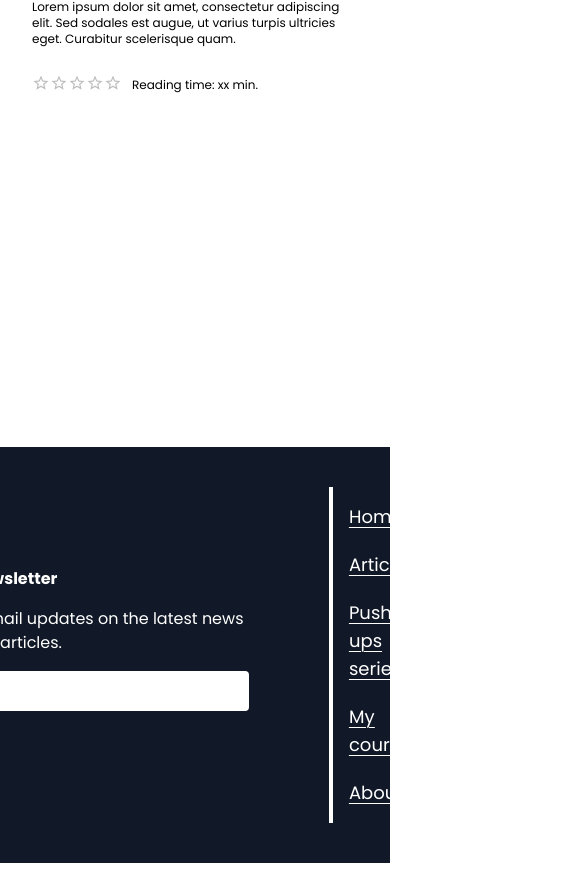
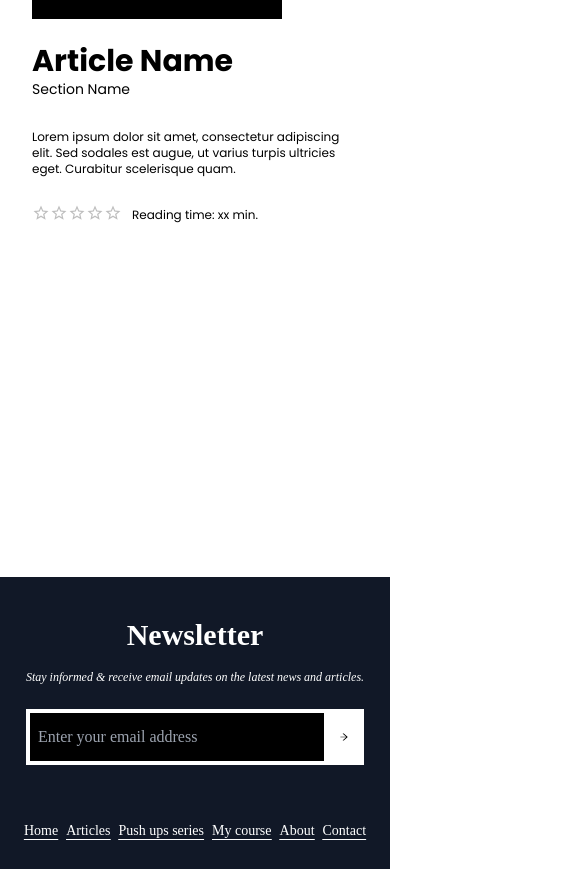
Before and after one commit to ReneDurbak/bruncik_blog, a React (Vite) app in the folder client/: page /articles in a window 390 px wide. Shown: the part 2018-2887 px from the top of the page, 585 px wide, since content can reach past the window. Built offline with nearby package versions, Linux system fonts and the light colour scheme; a web font is replaced by a local one.

Commit message:
Home page added intro picture, footer finished (fully responsive), contact form in about page, registration form in my course page via email, updated introduction in about page, Who am I? secton updated, added smooth arrow to articles page, fixed vaildation in contact/registration forms

```diff
--- a/client/src/components/Email.jsx
+++ b/client/src/components/Email.jsx
@@ -6,8 +6,7 @@ import { useState } from 'react'
 export default function Email(){
   const[email,setEmail] = useState("")
   const [message, setMessage] = useState("")
-  const [name, setName] = useState("")
-  const [error,setError] = useState(false)
+  const [error, setError] = useState(true)
 
     function handleChange(e){
       e.preventDefault()
@@ -21,71 +20,56 @@ export default function Email(){
       const rgExp = /^[a-zA-Z0-9._]+@[a-z]+\.[a-z]{2,6}$/
 
       if(rgExp.test(email)){
-        setMessage("Email is Valid")
-        if(name.length == 0){
-          setError(true)
-        }else{
+        setError(false)
+        setMessage("Message was sent succesfully")
         emailjs.sendForm(
           'test123',
-           'template_nbi58c7',
+           'tempEmail',
             e.target,
             '6Rv8j2Hq5xEQ8kKOX'
             ).then(res=>{
-              console.log(res)
+              //console.log(res)
             }).catch(err=> console.error(err))
-          }
+
       } else if(email === ""){
+        setError(true)
         setMessage("Please Enter email")
-        if(name.length == 0){
-          setError(true)
-        }
+
       } else if(!rgExp.test(email)){
+        setError(true)
         setMessage("Email is not valid")
-        if(name.length == 0){
-          setError(true)
-        }
+
       }else {
         setMessage("")
-        if(name.length == 0){
-          setError(true)
-        }
+
       }
 
 
     }
     return(
         <>
-        <div className="max-w-[1240px] mx-auto mb-[300px]"  id="Email">
+        <div className="max-w-[1240px] mx-auto mb-[450px]"  id="Email">
             <div className='mx-2'>
             <h1 className="sm:text-4xl text-2xl font-bold text-center mb-8">Registration form</h1>
             </div>
   <form
-  className="bg-slate-300 border-black  shadow-2xl rounded-2xl lg:px-8 px-4 py-10 mb-4 md:mx-[150px] mx-[20px] sm:text-base text-sm"
+  className="bg-slate-300 border-black  shadow-2xl rounded-2xl  lg:px-0 px-10 py-8 mb-4 lg:mx-[200px] mx-[50px] sm:text-base text-sm"
   onSubmit={sendEmail}
 
   >
         <div className="lg:mx-[75px]">
-    <div className="mb-4">
-      <label className="block text-gray-700 text-sm font-bold mb-2" >
-        Name
+
+
+    <div className="">
+      <label className="block text-gray-700 text-sm font-bold mb-2">
+        E-mail
       </label>
-      <input type="text" name="name" onChange={e=> setName(e.target.value)} className="shadow border duration-200 ease-in-out rounded w-full py-2 px-3 text-gray-700 leading-tight focus:outline-none mb-1 focus:shadow-xl outline-none" />
-      {error&&name.length<=0? <label className="text-white font-bold lg:text-sm text-xs">Name can't be empty</label>:""}
+      <input type="email" name="user_Email" onChange={e=>setEmail(e.target.value)} className="shadow border duration-200 ease-in-out  rounded w-full py-2 px-3 text-gray-700  leading-tight focus:outline-none focus:shadow-lg outline-none "/>
+      <div className={error? 'text-red-400 font-regular font-bold mt-1 lg:text-sm text-xs' : 'text-emerald-600 font-regular font-bold mt-1 lg:text-sm text-xs'}>{message}</div>
     </div>
 
 
-    <div className="mb-10">
-      <label className="block text-gray-700 text-sm font-bold mb-2">
-        E-mail
-      </label>
-      <input type="email" name="user_Email" onChange={e=>setEmail(e.target.value)} className="shadow border duration-200 ease-in-out  rounded w-full py-2 px-3 text-gray-700  leading-tight focus:outline-none focus:shadow-xl outline-none "/>
-      <div className='text-white font-regular font-bold mt-1 lg:text-sm text-xs'>{message}</div>
-    </div>
-
-
-    <div className="mb-2">
-        <label className="block text-gray-700 text-sm font-bold mb-2">Message</label>
-        <textarea rows={4} name="message" className="w-full duration-200 ease-in-out px-3 py-2 rounded shadow focus:shadow-md outline-none "/>
+    <div className="mt-4">
    <input type="submit" value="Send" className="flex  bg-gray-600 duration-200 ease-in-out py-1 px-3 mt-3 text-md  rounded-xl font-bold text-white hover:bg-gray-700 active:text-black"/>
    </div>
 
--- a/client/src/components/Footer.jsx
+++ b/client/src/components/Footer.jsx
@@ -1,65 +1,118 @@
-import React from "react"
-import{SiInstagram, SiGmail, SiFacebook, SiSnapchat} from 'react-icons/si'
+import{SiInstagram, SiTwitter, SiFacebook, SiYoutube} from 'react-icons/si'
 import { Link } from "react-router-dom"
+import {AiOutlineArrowRight} from 'react-icons/ai'
+import emailjs from 'emailjs-com'
+import { useState } from 'react'
 
-function Footer(){
+
+export default function Footer(){
+
+
+  const[email,setEmail] = useState("")
+  const [message, setMessage] = useState("")
+  const [error, setError] = useState(true)
+
+    function handleChange(e){
+      e.preventDefault()
+      setEmail(e.target.value)
+    }
+
+
+
+    function sendEmail(e){
+      e.preventDefault()
+      const rgExp = /^[a-zA-Z0-9._]+@[a-z]+\.[a-z]{2,6}$/
+
+
+      if(rgExp.test(email)){
+        setError(false)
+        setMessage("Message was sent succesfully")
+        emailjs.sendForm(
+          'test123',
+           'tempEmail',
+            e.target,
+            '6Rv8j2Hq5xEQ8kKOX'
+            ).then(res=>{
+              console.log(res)
+            }).catch(err=> console.error(err))
+
+      } else if(email === ""){
+        setError(true)
+        setMessage("Please Enter email")
+
+      } else if(!rgExp.test(email)){
+        setError(true)
+        setMessage("Email is not valid")
+
+      }else {
+        setMessage("")
+
+      }
+    }
 
 
 return(
     <>
-    <footer className=" bg-gray-900 mt-auto py-10">
-      <div className="flex flex-row items-center justify-center max-w-[1920px] mx-auto">
-      <div className=" basis-1/3 mr-20  ">
- <h1 className=" text-white my-1 sm:text-lg md:text-2xl text-md text-center font-bold mt-0">
+    <footer className="bg-gray-900 mt-auto py-10 font-spectral w-full">
+  <div className="flex flex-col xl:flex-row items-center justify-center xl:max-w-[1800px] 2xl:mx-auto sm:max-w-[600px]  xl:mx-4  mx-auto ">
+
+    {/* Newsletter */}
+    <div className="xl:basis-1/3 xl:mr-20">
+      <h1 className="text-white my-1  text-3xl  text-center font-bold mt-0">
         Newsletter
       </h1>
-  <div className="">
-  <div className="text-white text-base mt-4 text-center">Stay informed & receive email updates on the latest news and articles. </div>
+      <div className="sm:w-[450px]  mx-auto ">
+        <div className="text-white sm:text-lg text-xs mx-auto mt-4 xl:text-left text-center italic w-full ">Stay informed & receive email updates on the latest news and articles.</div>
       </div>
-        <div className="my-2 text-center ">
-        <input size="30" className="px-2 py-2 rounded si mb-6 mt-2"/>
-        </div>
+
+      <form className="my-4 sm:w-[450px] w-full mx-auto"   onSubmit={sendEmail} >
+        < div className="flex items-center">
+          <input type="email" name="user_Email" onChange={e=>setEmail(e.target.value)} placeholder="Enter your email address" className="px-2 2xl:py-[14px] sm:py-[13px] py-[12px] mb-6 mt-2 w-full focus:outline-none focus:shadow-xl outline-none bg-black float-left text-white border-l-4 border-r-[40px] border-y-4 mr-[-25px] border-white" />
+
+          <div className="float-left bg-white py-auto mb-4 h-full">
+          <AiOutlineArrowRight className="sm:text-xs text-[10px] text-black" type="submit" />
           </div>
 
 
-        <div className="basis-1/4 border-l-4 border-white">
-<ul className="text-white text-lg">
-<li className="mt-4 mx-4 underline underline-offset-4 decoration-0 hover:text-gray-400 duration-300 ease-in-out "><Link to="/">Home </Link></li>
-<li className="my-5 mx-4 underline underline-offset-4 decoration-0 hover:text-gray-400 duration-300 ease-in-out"><Link to="/articles">Articles</Link></li>
-<li className="my-5 mx-4 underline underline-offset-4 decoration-0 hover:text-gray-400 duration-300 ease-in-out"><Link to="/push-ups">Push ups series </Link></li>
-<li className="my-5 mx-4 underline underline-offset-4 decoration-0 hover:text-gray-400 duration-300 ease-in-out"><Link to="/mycourse">My course </Link>  </li>
-<li className="mb-4 mx-4 underline underline-offset-4 decoration-0 hover:text-gray-400 duration-300 ease-in-out"><Link to="/about">About </Link> </li>
-
-</ul>
-
+        </div>
+      </form>
     </div>
 
+    {/* Menu */}
+    <div className="xl:basis-1/4 xl:border-l-4 xl:border-white   ">
+      <ul className="text-white xl:text-xl sm:text-lg text-sm xl:block flex xl:my-[-3px] my-4 ">
+        <li className="xl:mt-3 sm:mx-4 mx-1 my-auto underline underline-offset-4 decoration-0"><Link to="/" className="hover:text-gray-400 duration-300 ease-in-out">Home</Link></li>
+        <li className="xl:mt-6 sm:mx-4 mx-1 my-auto underline underline-offset-4 decoration-0"><Link to="/articles" className="hover:text-gray-400 duration-300 ease-in-out">Articles</Link></li>
+        <li className="xl:mt-6 sm:mx-4 mx-1 my-auto underline underline-offset-4 decoration-0"><Link to="/push-ups" className="hover:text-gray-400 duration-300 ease-in-out">Push ups series</Link></li>
+        <li className="xl:mt-6 sm:mx-4 mx-1 my-auto underline underline-offset-4 decoration-0"><Link to="/mycourse" className="hover:text-gray-400 duration-300 ease-in-out">My course</Link></li>
+        <li className="xl:my-6 sm:mx-4 mx-1 my-auto underline underline-offset-4 decoration-0"><Link to="/about" className="hover:text-gray-400 duration-300 ease-in-out">About</Link></li>
+        <li className="xl:mb-3 sm:mx-4 mx-1 my-auto underline underline-offset-4 decoration-0"><Link to="/about" className="hover:text-gray-400 duration-300 ease-in-out">Contact</Link></li>
+      </ul>
+    </div>
 
+    {/* Icons */}
 
-        <div className="basis-1/7 border-l-4 border-white">
-
-        <ul>
-            <li className="ml-6 mb-7 mt-3 text-white text-4xl"><a href="https://www.instagram.com/peterbruncik/" target="_blank"><SiInstagram className="hover:scale-125 ease-in-out duration-500"/></a></li>
-            <li className="ml-6 my-7 text-white text-4xl"><a><SiGmail className="hover:scale-125 ease-in-out duration-500"/></a></li>
-            <li className="ml-6 my-7 text-white text-4xl"><a><SiFacebook className="hover:scale-125 ease-in-out duration-500"/></a></li>
-            <li className="ml-6 mt-7 mb-2 text-white text-4xl"><a><SiSnapchat className="hover:scale-125 ease-in-out duration-500"/></a></li>
+      <div className="xl:basis-1/7 xl:border-l-4 border-white h-full py-[5px] ">
+        <ul className="xl:block flex my-4 sm:text-4xl text-3xl text-white">
+          <li className="ml-6 my-auto xl:mb-10 xl:mt-3"><a href="https://www.instagram.com/peterbruncik/" target="_blank"><SiInstagram className="hover:scale-125 ease-in-out duration-500" /></a></li>
+          <li className="ml-6 xl:my-10"><a><SiTwitter className="hover:scale-125 ease-in-out duration-500" /></a></li>
+          <li className="ml-6 xl:my-10"><a><SiFacebook className="hover:scale-125 ease-in-out duration-500" /></a></li>
+          <li className="ml-6 xl:mt-10 xl:mb-2"><a><SiYoutube className="hover:scale-125 ease-in-out duration-500" /></a></li>
         </ul>
       </div>
 
 
-        <p className="text-white md:text-xl float-right align-middle ml-14 ">Feel free to contact me on social media</p>
+    {/* Footer Text */}
+    <p className="xl:visible invisible text-white 2xl:text-xl xl:text-base text-sm float-right align-middle 2xl:mx-auto mr-auto ml-4 px-4 text-center">FEEL FREE TO CONTACT ME ON SOCIAL MEDIA</p>
+  </div>
+
+  <div className="bottom-0 align-bottom text-white text-center sm:mt-12 sm:text-sm text-xs mb-[-35px] font-bold ">
+    <p>Made by ©René Durbák</p>
+  </div>
+</footer>
 
 
-{/*
-    <div className="text-white text-sm mt-10 mb-[-60px]">
-    <p>Made by ©René Durbák</p>
-  </div>*/}
-</div>
-    </footer>
     </>
 
 )
 }
-
-
-export default Footer
--- a/client/src/components/Navbar.jsx
+++ b/client/src/components/Navbar.jsx
@@ -35,7 +35,7 @@ return(
     </ul>
 
     {/* ----mobile version------ */}
-    <div className={nav ? "fixed top-14 left-0 w-full ease-in-out duration-500 md:hidden  bg-stone-950 " : "fixed top-[-100%]"}>
+    <div className={nav ? "fixed top-14 left-0 w-full ease-in-out duration-500 md:hidden  bg-gray-900 " : "fixed top-[-100%]"}>
     <ul className="flex flex-col pt-8 divide-y divide-gray-400">
       <li className="p-4 md:text-base text-xl hover:text-neutral-400 duration-300 w-full text-center"><NavLink to="/">Home</NavLink></li>
       <li className="p-4 md:text-base text-xl hover:text-neutral-400 duration-300 text-center"><NavLink to="/about">About</NavLink></li>
--- /dev/null
+++ b/client/src/components/Registration.jsx
@@ -0,0 +1,108 @@
+
+import emailjs from 'emailjs-com'
+import { useState } from 'react'
+
+
+export default function Registration(){
+  const[email,setEmail] = useState("")
+  const [message, setMessage] = useState("")
+  const [finalM, setfinalM] = useState("")
+  const [name, setName] = useState("")
+  const [error,setError] = useState(false)
+
+    function handleChange(e){
+      e.preventDefault()
+      setEmail(e.target.value)
+    }
+
+
+
+    function sendEmail(e){
+      e.preventDefault()
+      const rgExp = /^[a-zA-Z0-9._]+@[a-z]+\.[a-z]{2,6}$/
+
+      if(rgExp.test(email)){
+        if(name.length == 0){
+          setError(true)
+        }else{
+          setMessage("Email is Valid")
+          setfinalM("Message was sent successfully")
+          setError(false)
+        emailjs.sendForm(
+          'test123',
+           'template_nbi58c7',
+            e.target,
+            '6Rv8j2Hq5xEQ8kKOX'
+            ).then(res=>{
+              console.log(res)
+            }).catch(err=> console.error(err))
+          }
+      } else if(email === ""){
+        setMessage("Please Enter email")
+        if(name.length == 0){
+          setError(true)
+        }
+      } else if(!rgExp.test(email)){
+        setMessage("Email is not valid")
+        if(name.length == 0){
+          setError(true)
+        }
+      }else {
+        setMessage("")
+        if(name.length == 0){
+          setError(true)
+        }
+      }
+
+
+    }
+    return(
+        <>
+        <div className="max-w-[1240px] mx-auto mb-[300px]"  id="Email">
+            <div className='mx-2'>
+            <h1 className="sm:text-4xl text-2xl font-bold text-center mb-8">Registration form</h1>
+            </div>
+  <form
+  className="bg-slate-300 border-black  shadow-2xl rounded-2xl lg:px-8 px-4 py-10 mb-4 md:mx-[150px] mx-[20px] sm:text-base text-sm"
+  onSubmit={sendEmail}
+
+  >
+        <div className="lg:mx-[75px]">
+    <div className="mb-4">
+      <label className="block text-gray-700 text-sm font-bold mb-2" >
+        Name
+      </label>
+      <input type="text" name="name" onChange={e=> setName(e.target.value)} className="shadow border duration-200 ease-in-out rounded w-full py-2 px-3 text-gray-700 leading-tight focus:outline-none mb-1 focus:shadow-lg outline-none" />
+      {error&&name.length<=0? <label className="text-red-400 font-bold lg:text-sm text-xs">Name can't be empty</label>:""}
+    </div>
+
+
+    <div className="mb-10">
+      <label className="block text-gray-700 text-sm font-bold mb-2">
+        E-mail
+      </label>
+      <input type="email" name="user_Email" onChange={e=>setEmail(e.target.value)} className="shadow border duration-200 ease-in-out  rounded w-full py-2 px-3 text-gray-700  leading-tight focus:outline-none focus:shadow-lg outline-none "/>
+      <div className={error?'text-red-400 font-regular font-bold mt-1 lg:text-sm text-xs':'text-emerald-600 font-regular font-bold mt-1 lg:text-sm text-xs'}>{message}</div>
+    </div>
+
+
+    <div className="mb-2">
+        <label className="block text-gray-700 text-sm font-bold mb-2">Message</label>
+        <textarea rows={4} name="message" className="w-full duration-200 ease-in-out px-3 py-2 rounded shadow focus:shadow-md outline-none "/>
+   <input type="submit" value="Send" className="flex  bg-gray-600 duration-200 ease-in-out py-1 px-3 mt-3 text-md  rounded-xl font-bold text-white hover:bg-gray-700 active:text-black"/>
+   <div className="mt-2 text-emerald-600 font-bold text-sm">{finalM} </div>
+   </div>
+
+   </div>
+
+
+  </form>
+
+
+
+  </div>
+
+          </>
+
+    )
+}
--- a/client/src/pages/Articles.jsx
+++ b/client/src/pages/Articles.jsx
@@ -3,6 +3,9 @@ import Footer from "../components/Footer";
 import { useEffect, useState } from "react";
 import Select from "react-dropdown-select"
 import Rating from '@mui/material/Rating';
+import { AiOutlineArrowDown } from 'react-icons/ai';
+import { Link } from "react-scroll";
+
 
 
 function Articles(){
@@ -40,13 +43,21 @@ function Articles(){
     <h1 className="xl:text-7xl md:text-5xl font-bold mb-[90px] text-5xl" >Welcome to articles page</h1>
     <div className="xl:text-xl md:text-lg tracking-normal text-lg break-words">Here you can read about my thoughts, work and what I am currently working on. My blog is ntended for everyone who is open to new opportunities, willing to work on themselves and constantly improve. My site is for people who are constantly looking for something new, for those who are not afraid of new things and are willing to take risks and step out of their comfort zone. For brave, authentic and predictable people with a great appetite for change and a better version of themselves. For those who want to improve themselves and work on themselves with every step, either physically or mentally.</div>
     <p className="font-bold mt-[80px] text-2xl">Enjoy!</p>
+
+    <div className="text-center">
+
+    <div><Link to="mainArticles" smooth={true} offset={-150}><AiOutlineArrowDown className="text-center max-w-[1240px] mx-auto md:mt-[190px] sm:mt-[160px] mt-[100px] xl:text-5xl sm:text-4xl text-3xl duration-500 ease-in-out hover:scale-125"/></Link></div>
     </div>
     </div>
 
 
+    </div>
+
+
+
 
         <div>
-    <h2 className="mx-auto text-center md:text-8xl text-7xl font-thin py-[50px]">Articles</h2>
+    <h2 className="mx-auto text-center md:text-8xl text-7xl font-thin py-[50px]" id="mainArticles">Articles</h2>
 
     </div>
 
--- a/client/src/pages/Home.jsx
+++ b/client/src/pages/Home.jsx
@@ -12,13 +12,13 @@ function Home(){
         <>
     <Navbar/>
     {/*Intro*/ }
-    <div className="2xl:pt-[400px] 2xl:pb-[350px] 2xl:px-[450px] 2xl:text-[160px] px-8 text-center mx-auto  xl:text-8xl lg:text-8xl text-5xl md:text-8xl md:pt-[380px] md:pb-[330px] xl:pt-[420px] xl:pb-[370px] lg:pt-[430px] lg:pb-[380px] pt-[450px] pb-[400px]  bg-white md:font-thin font-bold align-middle md:tracking-normal tracking-tight">
-      "Breath in, breath out."
+    <div className=" 2xl:text-[160px] px-20 text-center mx-auto w-full  xl:text-8xl lg:text-8xl text-5xl md:text-8xl md:pt-[490px] md:pb-[440px] xl:pt-[520px] xl:pb-[470px] 3xl:pt-[480px] 3xl:pb-[440px] 2xl:pt-[410px] 2xl:pb-[360px] 2xl:px-[200px] lg:pt-[520px] lg:pb-[470px] pt-[540px] pb-[490px]  bg-[url('/src/assets/bgImg.jpg')] bg-cover font-bold align-middle md:tracking-normal tracking-tight text-white leading-normal">
+      Breath in<br/> Breath out
     </div>
 
     {/*Explore*/ }
     <div className="max-w-[1240px] mx-auto py-[175px] px-4 sm:mb-[125px]">
-      <h1 className="sm:float-left text-center xl:text-5xl md:text-3xl sm:text-2xl text-base font-bold underline underline-offset-[20px] decoration-2  sm:px-10 sm:mx-0 mx-8">
+      <h1 className="sm:float-left text-center xl:text-5xl md:text-3xl sm:text-2xl text-lg font-bold underline sm:underline-offset-[20px] decoration-2  sm:px-10 sm:mx-0 mx-8">
         What you can see on my site...
       </h1>
 
--- a/client/src/pages/Mycourse.jsx
+++ b/client/src/pages/Mycourse.jsx
@@ -7,13 +7,14 @@ import { Link } from "react-scroll";
 import { AiOutlineArrowDown } from 'react-icons/ai';
 
 
+
 function Mycourse(){
 
     return(
         <>
         <Navbar/>
     <div className="max-w-[1240px] mx-auto floa px-4 mt-[-170px] ">
-        <div className="sm:text-7xl text-5xl font-bold py-[400px]  text-center">My course comming soon! <div className="sm:text-2xl text-lg mt-20 ">Sign up for our exclusive mailing list down below  now and be part of an extraordinary journey of growth and transformation.  </div><button className="bg-slate-300 rounded-xl p-2 text-center duration-500 ease-in-out hover:scale-110 sm:mt-0 mt-2  shadow-xl"><Link to="Email" smooth={true} offset={-300} > <AiOutlineArrowDown className="sm:text-3xl text-2xl"/></Link></button></div>
+        <div className="sm:text-7xl text-5xl font-bold py-[400px]  text-center">My course comming soon! <div className="sm:text-2xl text-lg mt-20 ">Sign up for our exclusive mailing list down below  now and be part of an extraordinary journey of growth and transformation.  </div><button className="bg-slate-300 rounded-xl p-2 text-center duration-500 ease-in-out hover:scale-110 sm:mt-0 mt-2  shadow-xl"><Link to="Email" smooth={true} offset={-400} > <AiOutlineArrowDown className="sm:text-3xl text-2xl"/></Link></button></div>
 
         <div className="flex" >
         <ImageComponent src={reconstruction} styling="sm:h-[425px] h-[250px] max-w-[1240px] mx-auto mt-[-320px] md:mb-[300px] mb-[200px]" useHeight={250} useWidth={300} useHash="LNLWd|jr0[j[TLaxxZfl1nbHr;az"/>
```
Also changed, not shown: client/src/pages/About.jsx (+12 -10 lines), client/tailwind.config.js (+19 -0 lines), 1 other file (tests, documents, lock files or other folders). Lines whose indentation alone changed are shown as unchanged.
